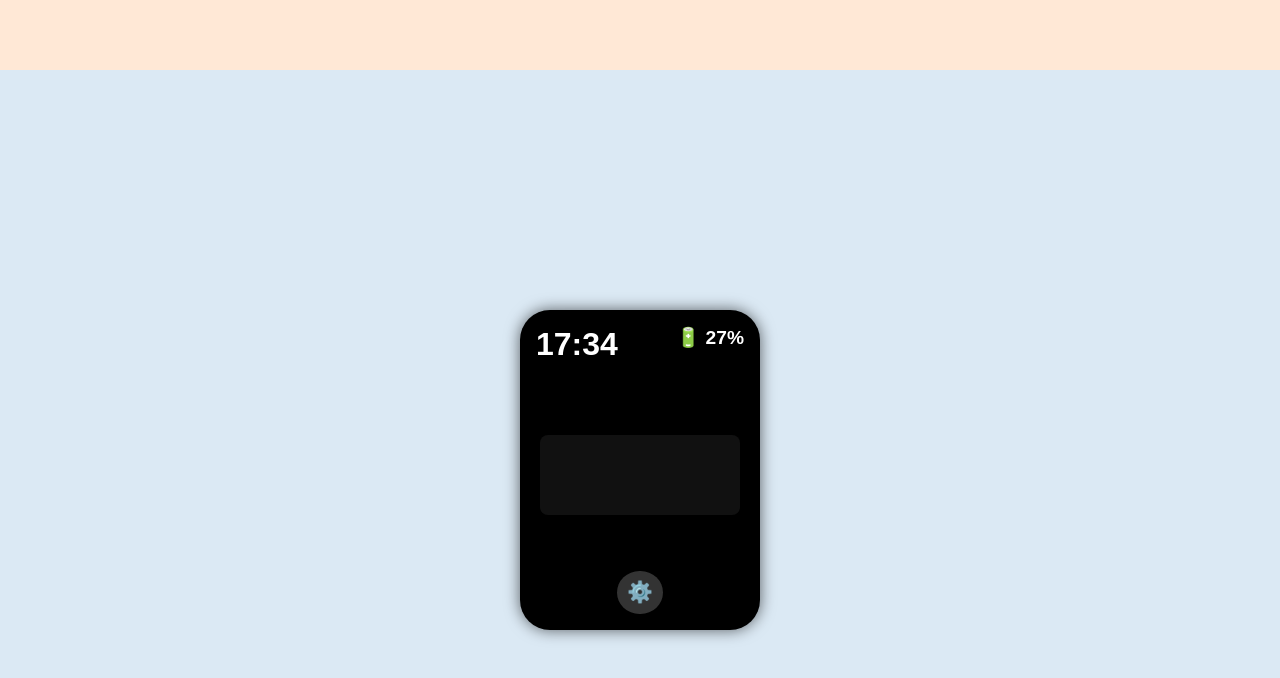
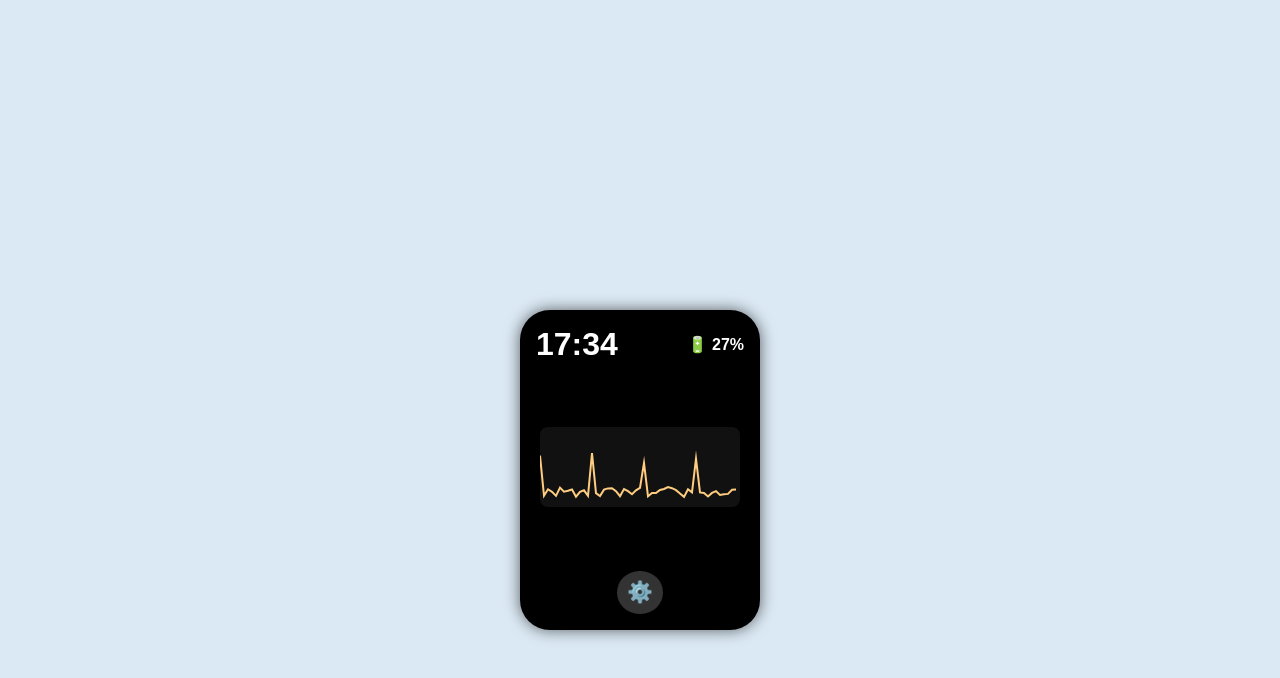
Before and after one commit to Creationmyth/RAIRDS_Monitoring_Hub, a plain HTML site: page watch-view.html in a window 1280 px wide. Drawn offline with Linux system fonts and the light colour scheme.

Commit message:
Created a new watch face, scrapping the old one as just need a screenshot

```diff
--- a/watch-view.html
+++ b/watch-view.html
@@ -6,12 +6,17 @@
     <title>Watch View</title>
     <link rel="stylesheet" href="styles.css" />
     <style>
+        body {
+            margin: 0;
+            font-family: Arial, sans-serif;
+            background-color: #dbe9f4;
+        }
+
         .watch-frame {
             display: flex;
             justify-content: center;
             align-items: center;
             height: 100vh;
-            background-color: #dbe9f4;
         }
 
         .watch-screen {
@@ -31,20 +36,25 @@
         .watch-header {
             display: flex;
             justify-content: space-between;
+            align-items: center;
             width: 100%;
             font-size: 1.2rem;
             font-weight: bold;
-            margin-bottom: 1rem;
         }
 
         .watch-time {
             font-size: 2rem;
         }
 
+        .watch-battery {
+            font-size: 1rem;
+        }
+
         .graph-container {
             width: 100%;
             display: flex;
             justify-content: center;
+            align-items: center;
             margin: 1rem 0;
         }
 
@@ -76,29 +86,6 @@
 
     </style>
 
-    <script>
-        const canvas = document.getElementById('watchGraph');
-        const ctx = canvas.getContext('2d');
-
-        const dataPoints = Array.from({ length: 50 }, (_, i) =>
-            i % 13 === 0 ? Math.random() * 40 + 30 : Math.random() * 10 + 10
-        );
-
-        ctx.strokeStyle = '#ffcc80';
-        ctx.lineWidth = 2;
-        ctx.beginPath();
-
-        dataPoints.forEach((y, i) => {
-            const x = (i / dataPoints.length) * canvas.width;
-            const yVal = canvas.height - y;
-            i === 0 ? ctx.moveTo(x, yVal) : ctx.lineTo(x, yVal);
-        });
-
-        ctx.stroke();
-    </script>
-
-
-
     <div class="watch-frame">
         <div class="watch-screen">
             <div class="watch-header">
@@ -116,6 +103,34 @@
         </div>
     </div>
 
+    <script>
+        const canvas = document.getElementById('watchGraph');
+        const ctx = canvas.getContext('2d');
+
+        if (ctx) {
+            const dataPoints = Array.from({ length: 50 }, (_, i) =>
+                i % 13 === 0 ? Math.random() * 40 + 30 : Math.random() * 10 + 10
+            );
+
+            ctx.clearRect(0, 0, canvas.width, canvas.height);
+            ctx.beginPath();
+            ctx.strokeStyle = '#ffcc80';
+            ctx.lineWidth = 2;
+
+            dataPoints.forEach((y, i) => {
+                const x = (i / dataPoints.length) * canvas.width;
+                const yVal = canvas.height - y;
+                if (i === 0) ctx.moveTo(x, yVal);
+                else ctx.lineTo(x, yVal);
+            });
+
+            ctx.stroke();
+        } else {
+            console.error('Canvas context not found.');
+        }
+    </script>
+
+
 
 </body>
 
```
